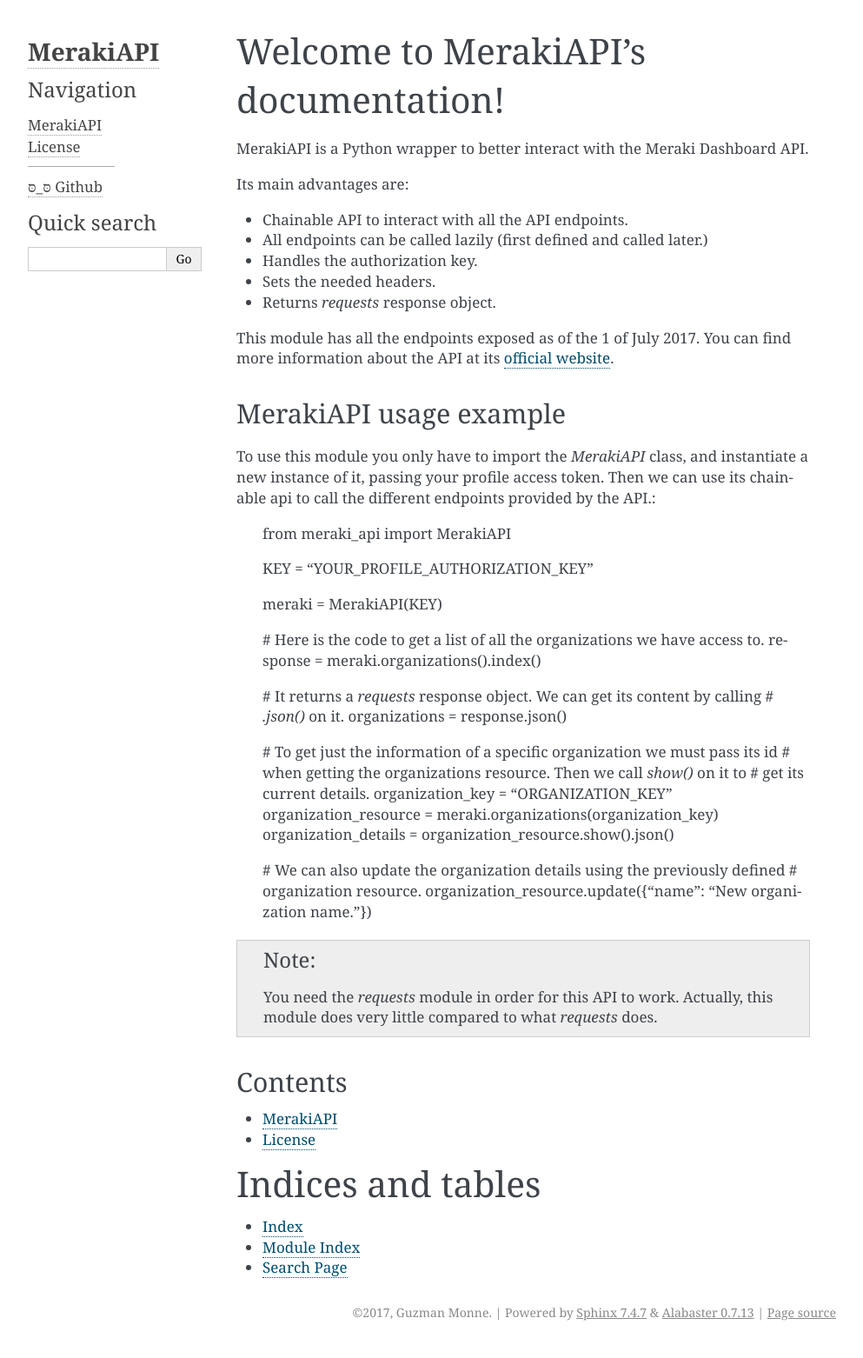
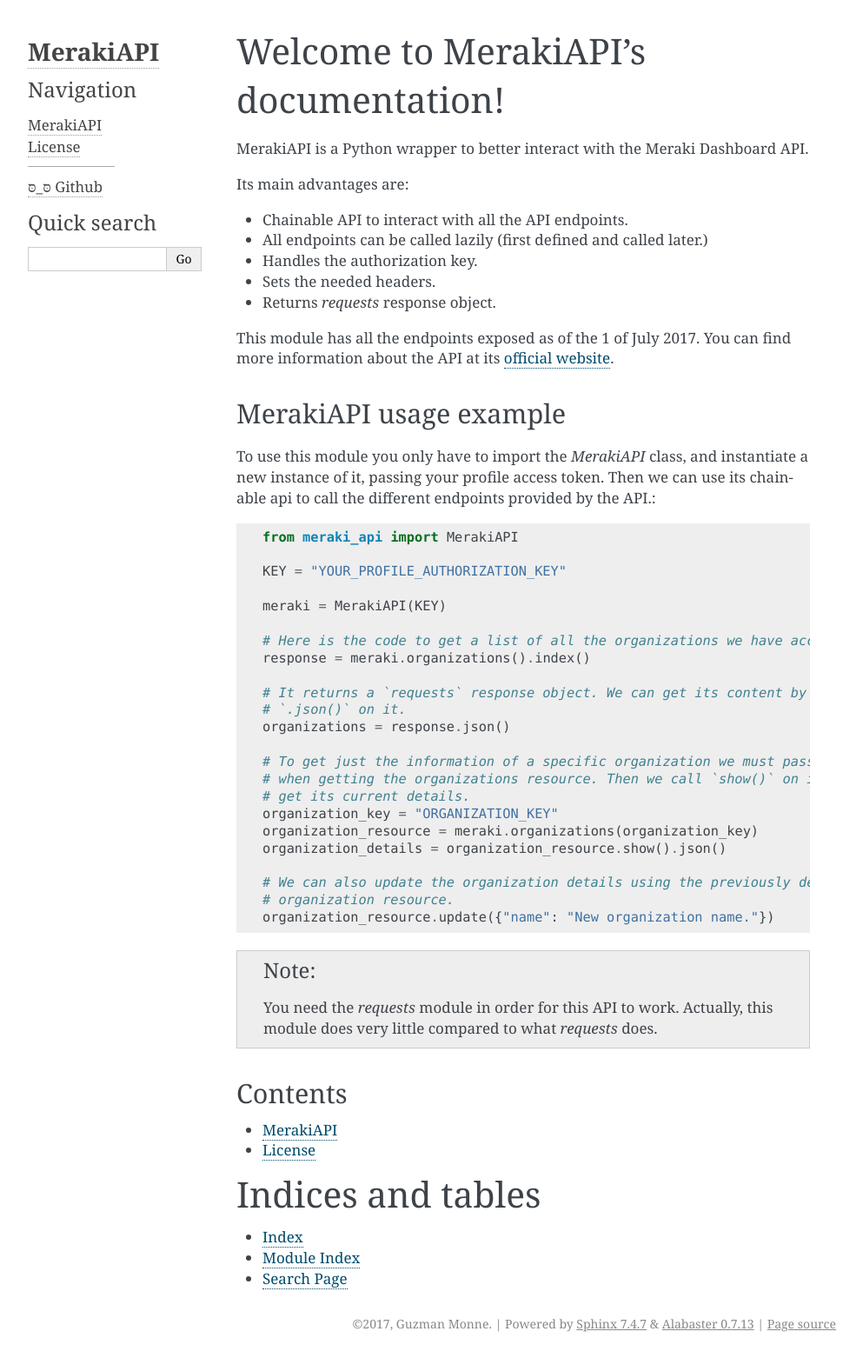
Before and after one commit to guzmonne/meraki_api, a Sphinx documentation site: the page built from docs/index.rst, in a window 1280 px wide. Shown: the whole page at 87% size, without its empty margins (148-1141 px from the left). Built offline with Sphinx 7.4.7, drawn with Linux system fonts in a browser that asks for light colours; the version number is read from the project's files by our own code.

Commit message:
updated docs

```diff
--- a/docs/index.rst
+++ b/docs/index.rst
@@ -27,7 +27,7 @@
 
 To use this module you only have to import the `MerakiAPI` class, and
 instantiate a new instance of it, passing your profile access token. Then we can
-use its chainable api to call the different endpoints provided by the API.:
+use its chainable api to call the different endpoints provided by the API.::
 
     from meraki_api import MerakiAPI
 
```
Also changed, not shown: 4 other files.
